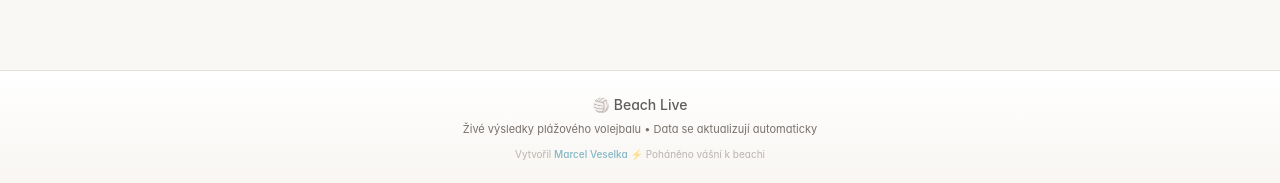
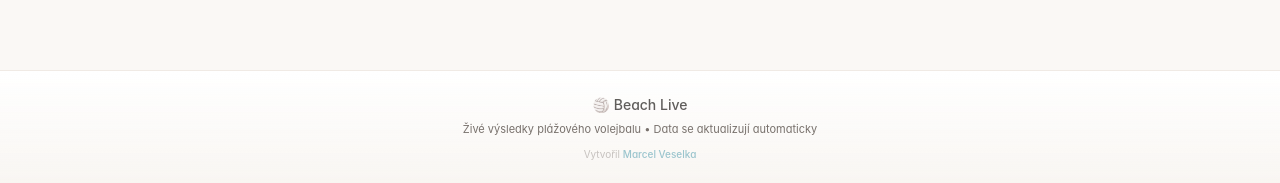
Before and after one commit to marcel-veselka/beach-live, a Next.js app: page / in a window 1280 px wide. Shown: the part 614-797 px from the top of the page. Built offline with nearby package versions, Linux system fonts and the light colour scheme.

Commit message:
fix: hero volleyball visibility, match card hover, footer cleanup
- Volleyball SVG slightly larger and more visible (opacity 0.08)
- Match cards have subtle hover shadow on desktop
- Footer simplified, removed emoji tagline

```diff
--- a/src/app/page.tsx
+++ b/src/app/page.tsx
@@ -70,8 +70,8 @@ export default async function HomePage() {
       {/* Hero - compact with volleyball decorative element */}
       <div className="relative -mx-4 mb-6 px-4 pt-4 pb-4 bg-hero-gradient md:rounded-2xl md:mx-0">
         {/* Decorative volleyball SVG */}
-        <div className="absolute top-2 right-4 opacity-[0.06] pointer-events-none" aria-hidden="true">
-          <svg width="64" height="64" viewBox="0 0 24 24" fill="none" stroke="currentColor" strokeWidth="1" strokeLinecap="round" strokeLinejoin="round">
+        <div className="absolute top-1 right-3 opacity-[0.08] pointer-events-none" aria-hidden="true">
+          <svg width="72" height="72" viewBox="0 0 24 24" fill="none" stroke="currentColor" strokeWidth="0.8" strokeLinecap="round" strokeLinejoin="round">
             <circle cx="12" cy="12" r="10" />
             <path d="M12 2a14.5 14.5 0 0 0 0 20" />
             <path d="M2 12c2.5-3.5 5.5-5 10-5s7.5 1.5 10 5" />
--- a/src/components/layout/footer.tsx
+++ b/src/components/layout/footer.tsx
@@ -1,6 +1,6 @@
 export function Footer() {
   return (
-    <footer className="border-t border-border bg-gradient-to-b from-card to-muted/30 py-6 text-center hidden md:block">
+    <footer className="border-t border-border/50 bg-gradient-to-b from-card to-muted/30 py-6 text-center hidden md:block">
       <div className="mx-auto max-w-5xl px-4 space-y-1.5">
         <p className="text-sm font-medium text-foreground/70">
           🏐 Beach Live
@@ -8,17 +8,16 @@ export function Footer() {
         <p className="text-[11px] text-muted-foreground">
           Živé výsledky plážového volejbalu • Data se aktualizují automaticky
         </p>
-        <p className="text-[10px] text-muted-foreground/50 pt-1">
+        <p className="text-[10px] text-muted-foreground/40 pt-1">
           Vytvořil{" "}
           <a
             href="https://github.com/marcel-veselka"
             target="_blank"
             rel="noopener noreferrer"
-            className="font-medium text-primary/50 hover:text-primary transition-colors"
+            className="font-medium text-primary/40 hover:text-primary transition-colors underline-offset-2 hover:underline"
           >
             Marcel Veselka
           </a>
-          {" "}⚡️ Poháněno vášní k beachi
         </p>
       </div>
     </footer>
--- a/src/components/tournament/match-card.tsx
+++ b/src/components/tournament/match-card.tsx
@@ -44,12 +44,12 @@ export function MatchCard({ match, compact, favoriteTeamIds, showMatchType, team
 
   return (
     <div className={cn(
-      "rounded-xl border bg-card p-4 transition-all",
+      "rounded-xl border bg-card p-4 transition-all duration-200",
       match.status === "live"
         ? "border-live/30 shadow-md shadow-live/5 ring-1 ring-live/10 live-glow"
         : match.status === "finished"
-          ? "border-border/40 shadow-none bg-card/80"
-          : "border-border shadow-sm",
+          ? "border-border/40 shadow-none bg-card/80 hover:border-border/60"
+          : "border-border shadow-sm hover:shadow-md hover:border-primary/20",
       hasFavorite && match.status !== "live" && "border-l-[3px] border-l-red-400/70 bg-red-50/30",
       isTBD && match.status === "scheduled" && "border-dashed border-border/50 opacity-75",
     )}>
```
